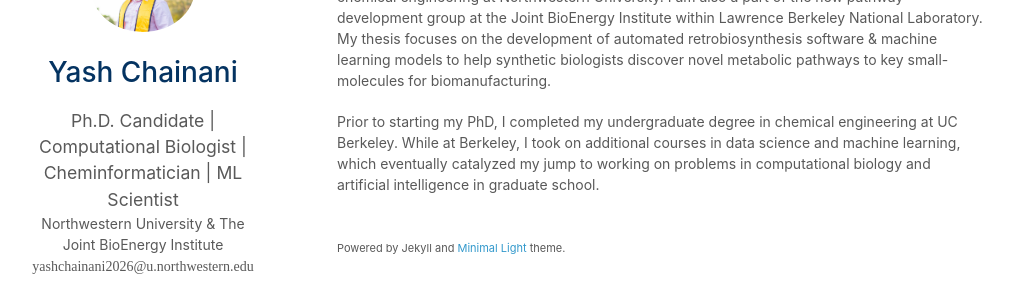
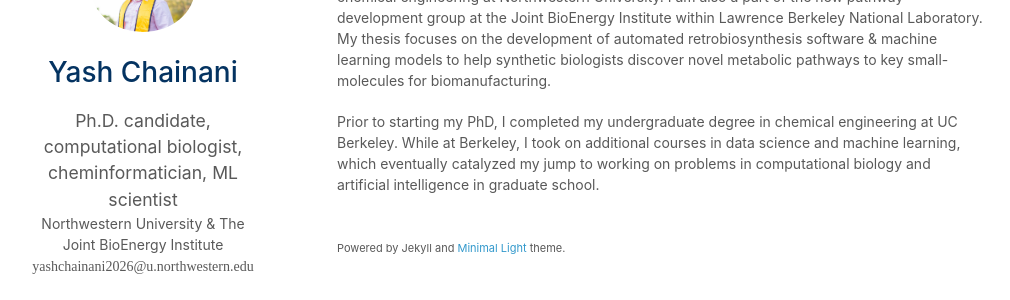
Before and after one commit to yashchainani21/yashchainani21.github.io, a Jekyll site: the page built from index.md, in a window 1280 px wide. Shown: the part 190-490 px from the top of the page, without its empty margins (133-1143 px from the left). Built offline with Jekyll 4.4.1, drawn with Linux system fonts in a browser that asks for light colours; a style sheet for code colours, icons or effects is not loaded; our own code applies the rules of GitHub Pages for plain Markdown files.

Commit message:
updated description

```diff
--- a/_config.yml
+++ b/_config.yml
@@ -1,6 +1,6 @@
 # Basic Information
 title: Yash Chainani
-position: Ph.D. Candidate | Computational Biologist | Cheminformatician | ML Scientist
+position: Ph.D. candidate, computational biologist, cheminformatician, ML scientist
 affiliation: Northwestern University & The Joint BioEnergy Institute
 email: yashchainani2026@u.northwestern.edu
 
```
